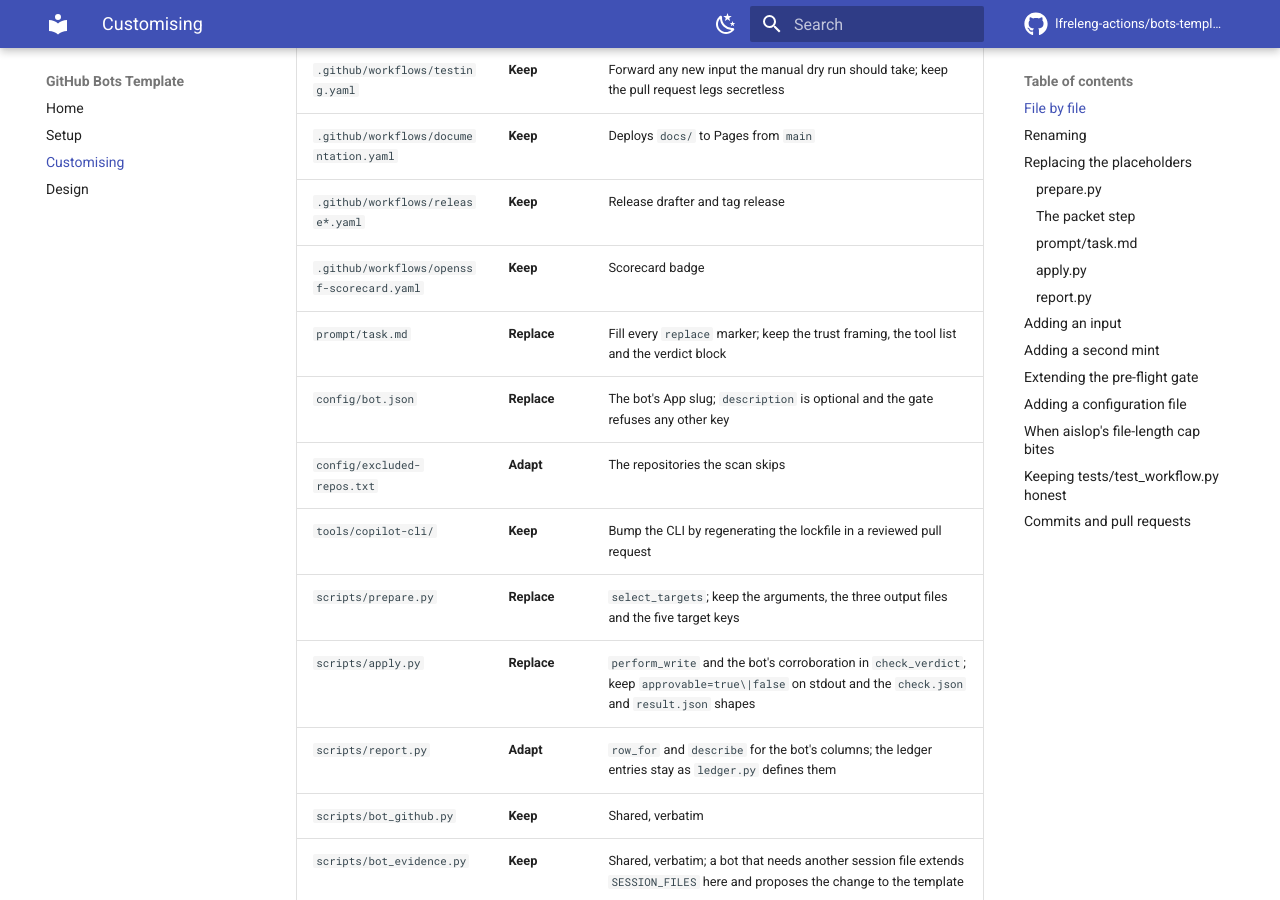
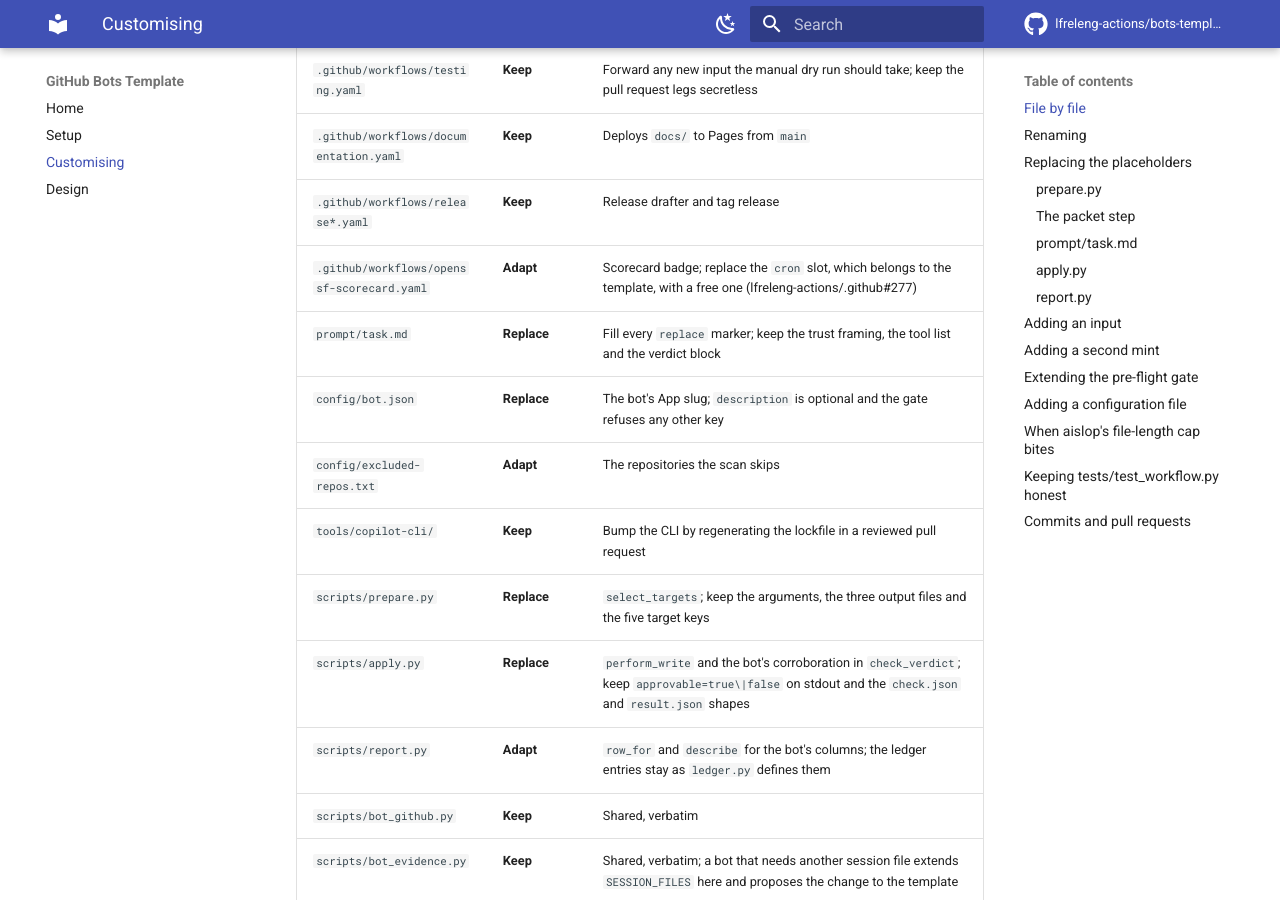
Before and after one commit to lfreleng-actions/bots-template, an MkDocs documentation site: the page built from docs/CUSTOMISING.md, in a window 1280 px wide and 900 px high, scrolled down 524 px. Built offline with MkDocs 1.6.1 and Material for MkDocs 9.7.7, drawn with Linux system fonts in a browser that asks for light colours; comment, search, counter and statistics services are not loaded.

Commit message:
CI: Move the Scorecard schedule to its own slot
Every Scorecard caller in the organisation ran on "50 4 * * 0", so
about 144 runs started in the same minute each Sunday. Each
repository now has its own minute, recorded in
lfreleng-actions/.github#277. This template's is Sunday 00:49 UTC.

A bot created from the template inherits this line, and with it the
slot. The comment above the line tells whoever creates one to take a
free minute, so that the new bot does not run beside the template.
docs/CUSTOMISING.md listed the workflow as one to keep as it is; it
now says to adapt the slot.

Co-authored-by: Claude <noreply@anthropic.com>
Signed-off-by: Matthew Watkins <mwatkins@linuxfoundation.org>

```diff
--- a/docs/CUSTOMISING.md
+++ b/docs/CUSTOMISING.md
@@ -22,7 +22,7 @@ first; every rule below follows from them.
 | `.github/workflows/testing.yaml`                           | **Keep**    | Forward any new input the manual dry run should take; keep the pull request legs secretless                                                           |
 | `.github/workflows/documentation.yaml`                     | **Keep**    | Deploys `docs/` to Pages from `main`                                                                                                                  |
 | `.github/workflows/release*.yaml`                          | **Keep**    | Release drafter and tag release                                                                                                                       |
-| `.github/workflows/openssf-scorecard.yaml`                 | **Keep**    | Scorecard badge                                                                                                                                       |
+| `.github/workflows/openssf-scorecard.yaml`                 | **Adapt**   | Scorecard badge; replace the `cron` slot, which belongs to the template, with a free one (lfreleng-actions/.github#277)                               |
 | `prompt/task.md`                                           | **Replace** | Fill every `replace` marker; keep the trust framing, the tool list and the verdict block                                                              |
 | `config/bot.json`                                          | **Replace** | The bot's App slug; `description` is optional and the gate refuses any other key                                                                      |
 | `config/excluded-repos.txt`                                | **Adapt**   | The repositories the scan skips                                                                                                                       |
```
Also changed, not shown: 1 other file.
